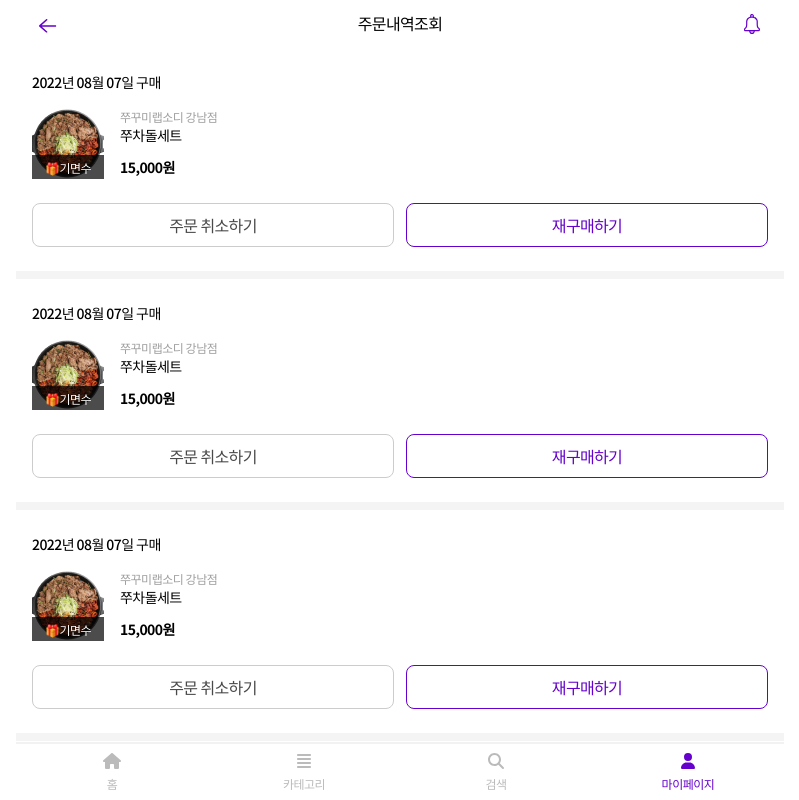
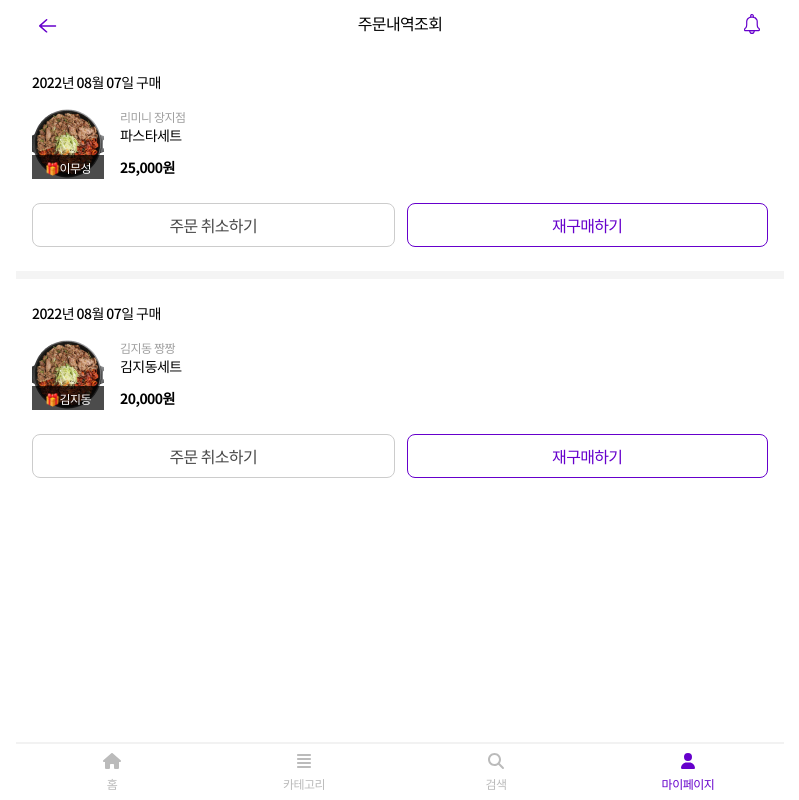
Before and after one commit to dlantjdgkgk/SmallGift, a React (Create React App) app: page /mypage/orderlist in a window 1280 px wide. Shown: the top 800 px of the page, without its empty margins (240-1039 px from the left). Built offline with nearby package versions, Linux system fonts and the light colour scheme; no server answers.

Commit message:
feat : Link state를 통한 데이터 넘기기

```diff
--- a/src/components/OrderList/OrderList.tsx
+++ b/src/components/OrderList/OrderList.tsx
@@ -1,20 +1,23 @@
-import { useCallback } from "react";
 import { useNavigate } from "react-router";
+import { Link } from "react-router-dom";
 import * as Styled from "./style";
 
 const OrderList = () => {
   const gifticonList = [
     {
-      nickName: "기면수",
-      restaurantName: "쭈꾸미랩소디 강남점",
-      setMenu: "쭈차돌세트",
-      price: "15,000",
+      nickName: "이무성",
+      restaurantName: "리미니 장지점",
+      setMenuName: "파스타세트",
+      setMenu: "쭈꾸미+차돌+묵사밥+볶음밥",
+      price: "25,000",
     },
-    { nickName: "기면수", restaurantName: "쭈꾸미랩소디 강남점", setMenu: "쭈차돌세트", price: "15,000" },
-    { nickName: "기면수", restaurantName: "쭈꾸미랩소디 강남점", setMenu: "쭈차돌세트", price: "15,000" },
-    { nickName: "기면수", restaurantName: "쭈꾸미랩소디 강남점", setMenu: "쭈차돌세트", price: "15,000" },
-    { nickName: "기면수", restaurantName: "쭈꾸미랩소디 강남점", setMenu: "쭈차돌세트", price: "15,000" },
-    { nickName: "기면수", restaurantName: "쭈꾸미랩소디 강남점", setMenu: "쭈차돌세트", price: "15,000" },
+    {
+      nickName: "김지동",
+      restaurantName: "김지동 짱짱",
+      setMenuName: "김지동세트",
+      setMenu: "쭈꾸미+차돌+묵사밥+볶음밥2",
+      price: "20,000",
+    },
   ];
   const navigate = useNavigate();
 
@@ -37,7 +40,8 @@ const OrderList = () => {
               </div>
               <div className="restaurantInfo">
                 <p className="restaurantName">{gifticon.restaurantName}</p>
-                <p className="setName">{gifticon.setMenu}</p>
+                <p className="setName">{gifticon.setMenuName}</p>
+                {/* <p className="setMenu">{gifticon.setMenu}</p> */}
                 <p className="price">{gifticon.price}원</p>
               </div>
             </div>
@@ -45,15 +49,11 @@ const OrderList = () => {
               <button type="button" className="cancel" onClick={showConfirm}>
                 주문 취소하기
               </button>
-              <button
-                type="button"
-                className="purchase"
-                onClick={() => {
-                  navigate("/payment");
-                }}
-              >
-                재구매하기
-              </button>
+              <Link to="/payment" state={{ menu: gifticon }}>
+                <button type="button" className="purchase">
+                  재구매하기
+                </button>
+              </Link>
             </div>
           </Styled.OrderSection>
         );
--- a/src/components/OrderList/style.ts
+++ b/src/components/OrderList/style.ts
@@ -85,8 +85,9 @@ export const OrderSection = styled.section`
     margin-bottom: 24px;
     display: flex;
   }
-  button {
-    width: 50%;
+  button,
+  a {
+    width: 100%;
     height: 44px;
     font-family: "Noto Sans KR";
     font-style: normal;
```
